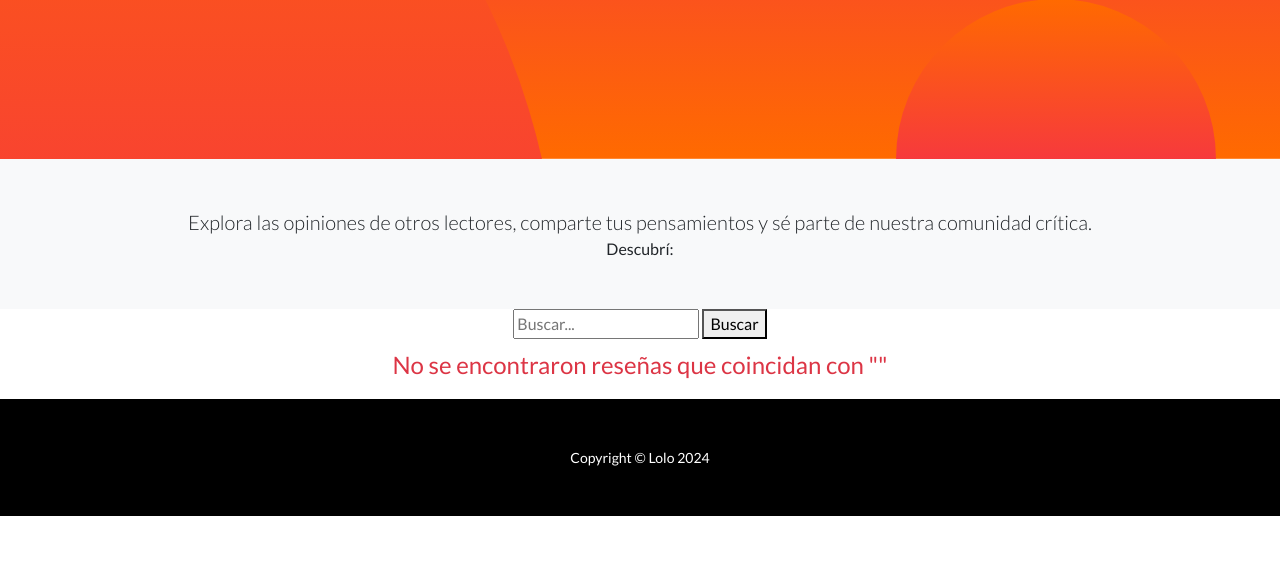
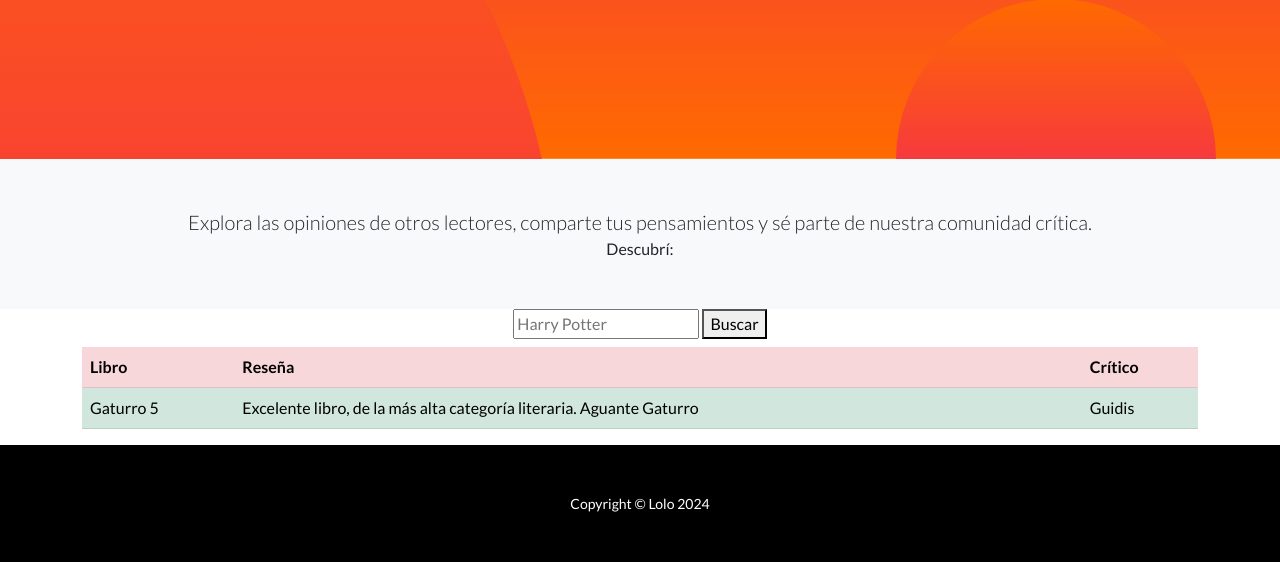
Before and after one commit to lolacorales/3ra-entrega-coder, a Django app: page /aplicacion/inicio/ in a window 1280 px wide. Shown: the part 528-1090 px from the top of the page. Before the commit the page ends 1044 px from the top, so only its background shows below. Run offline with Django 5.2, Linux system fonts and the light colour scheme; data comes from the database, SQL or seed files in the repository; some libraries are stand-ins or nearby versions.

Commit message:
subo listado andando

```diff
--- a/app_coder/templates/app_coder/inicio.html
+++ b/app_coder/templates/app_coder/inicio.html
@@ -29,26 +29,28 @@
 
 <div class="d-flex flex-column align-items-center mb-2">
     <form action="" method="GET">
-        <input type="text" name="q" placeholder="Buscar..." required>
+        <input type="text" name="q" placeholder="Harry Potter" required>
         <button type="submit">Buscar</button>
     </form>
 </div>
 
 
-{% if reseña %}
+{% if reseñas %}
     <div class="container">
         <table class="table">
             <thead>
                 <tr class="table-danger">
+                <th scope="col">Libro</th>
                 <th scope="col">Reseña</th>
-                <th scope="col">Libro</th>
+                <th scope="col">Crítico</th>
             </tr>
             </thead>
             <tbody>
-                {% for reseña in reseña %}
+                {% for reseña in reseñas %}
                 <tr class="table-success">
+                <td>{{reseña.libro.titulo}}</td>
                 <td>{{reseña.texto}}</td>
-                <td>{{curso.libro}}</td>
+                <td>{{reseña.critico.nombre}}</td>
                 {% endfor %}
             </tr>
 
--- a/app_coder/views.py
+++ b/app_coder/views.py
@@ -5,15 +5,9 @@ from app_coder.forms import NuevoLibro, NuevaReseña, NuevoCritico
 from app_coder.models import *
 
 def inicio(request):
-    return render(request, 'app_coder/inicio.html')
-
-def reseñas(request):
-    query = request.GET.get('q')
-    if query:
-        reseñas = reseña.objects.filter(libro__icontains=query)
-    else:
         reseñas = reseña.objects.all()
-    return render(request, "app_coder/inicio.html", {"reseñas":reseñas, "query": query})
+        contexto = {"reseñas":reseñas}
+        return render(request, "app_coder/inicio.html", contexto)
 
 def nuevo_libro(request):
     if request.method == "POST":
```
